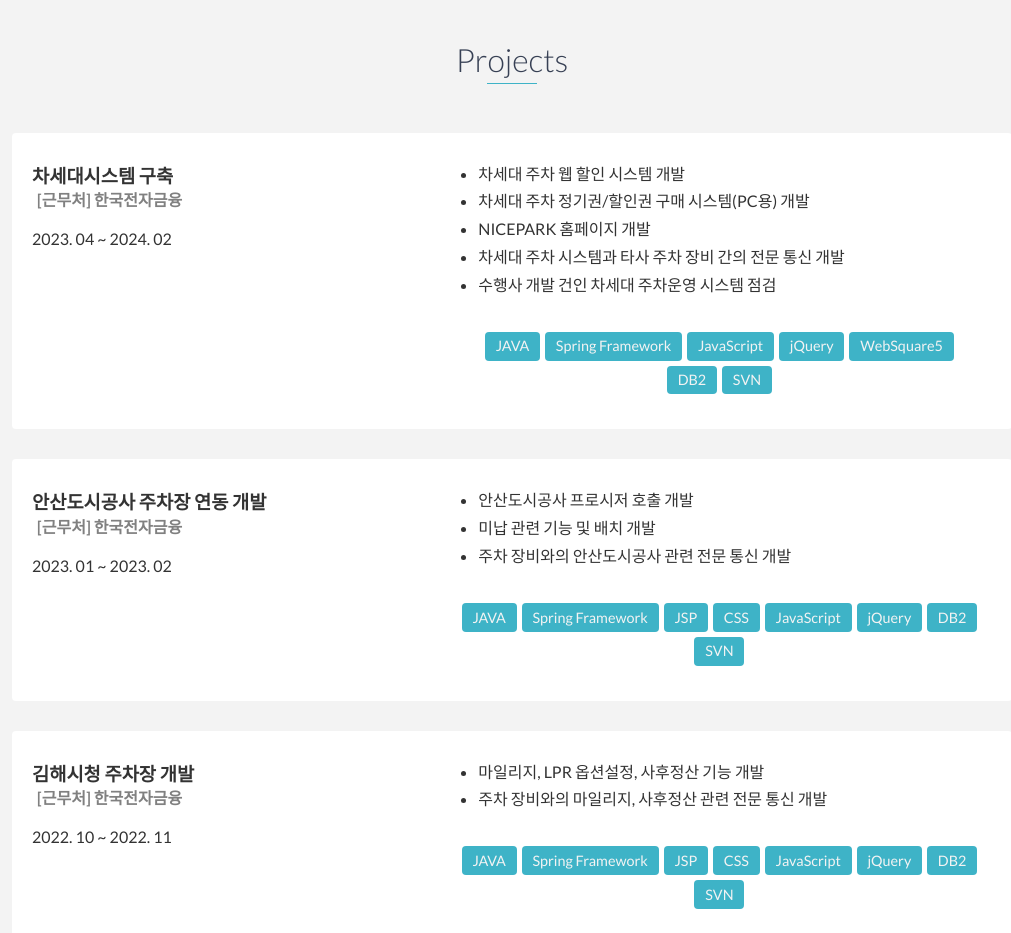
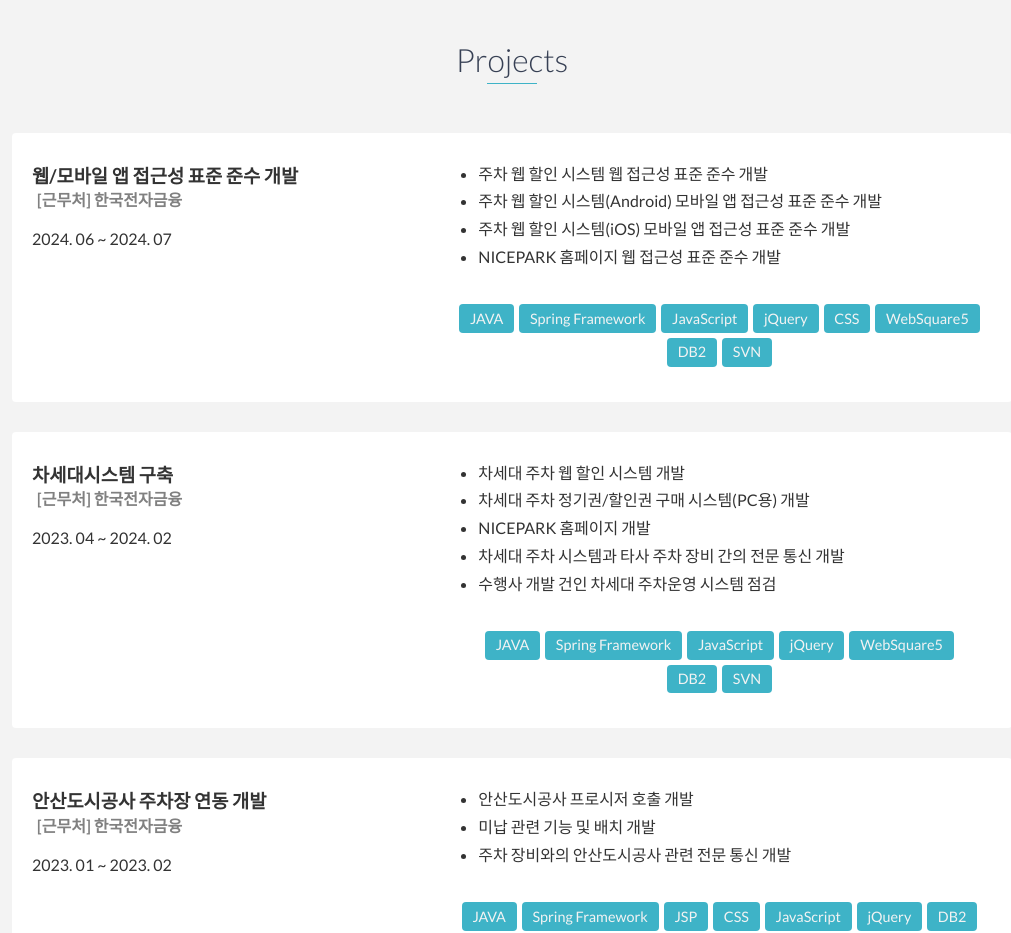
Before and after one commit to BaekYeRin/BaekYeRin.github.io, a website: page index.html in a window 1280 px wide. Shown: the part 2680-3613 px from the top of the page, without its empty margins (128-1139 px from the left). Drawn offline with nearby package versions, Linux system fonts and the light colour scheme.

Commit message:
Update index.html
프로젝트 추가

```diff
--- a/index.html
+++ b/index.html
@@ -201,6 +201,32 @@
         <h2 class="heading">Projects</h2>
         <div class="container">
             <div class="row">
+				<div class="projectInfo">
+					<div class="titleInfo projectTitleInfo">
+						<h3>웹/모바일 앱 접근성 표준 준수 개발</h3>
+						<h4>[근무처] 한국전자금융</h4>
+						<p>2024. 06 ~ 2024. 07</p>
+					</div>
+					<div class="detailInfo projectDetailInfo">
+						<ul>
+							<li>주차 웹 할인 시스템 웹 접근성 표준 준수 개발</li>
+							<li>주차 웹 할인 시스템(Android) 모바일 앱 접근성 표준 준수 개발</li>
+							<li>주차 웹 할인 시스템(iOS) 모바일 앱 접근성 표준 준수 개발</li>
+							<li>NICEPARK 홈페이지 웹 접근성 표준 준수 개발</li>
+						</ul>
+						<div class="skill-div">
+							<span class="skill-span">JAVA</span>
+							<span class="skill-span">Spring Framework</span>
+							<span class="skill-span">JavaScript</span>
+							<span class="skill-span">jQuery</span>
+							<span class="skill-span">CSS</span>
+							<span class="skill-span">WebSquare5</span>
+							<span class="skill-span">DB2</span>
+							<span class="skill-span">SVN</span>
+						</div>
+					</div>
+				</div>
+
 				<div class="projectInfo">
 					<div class="titleInfo projectTitleInfo">
 						<h3>차세대시스템 구축</h3>
```
